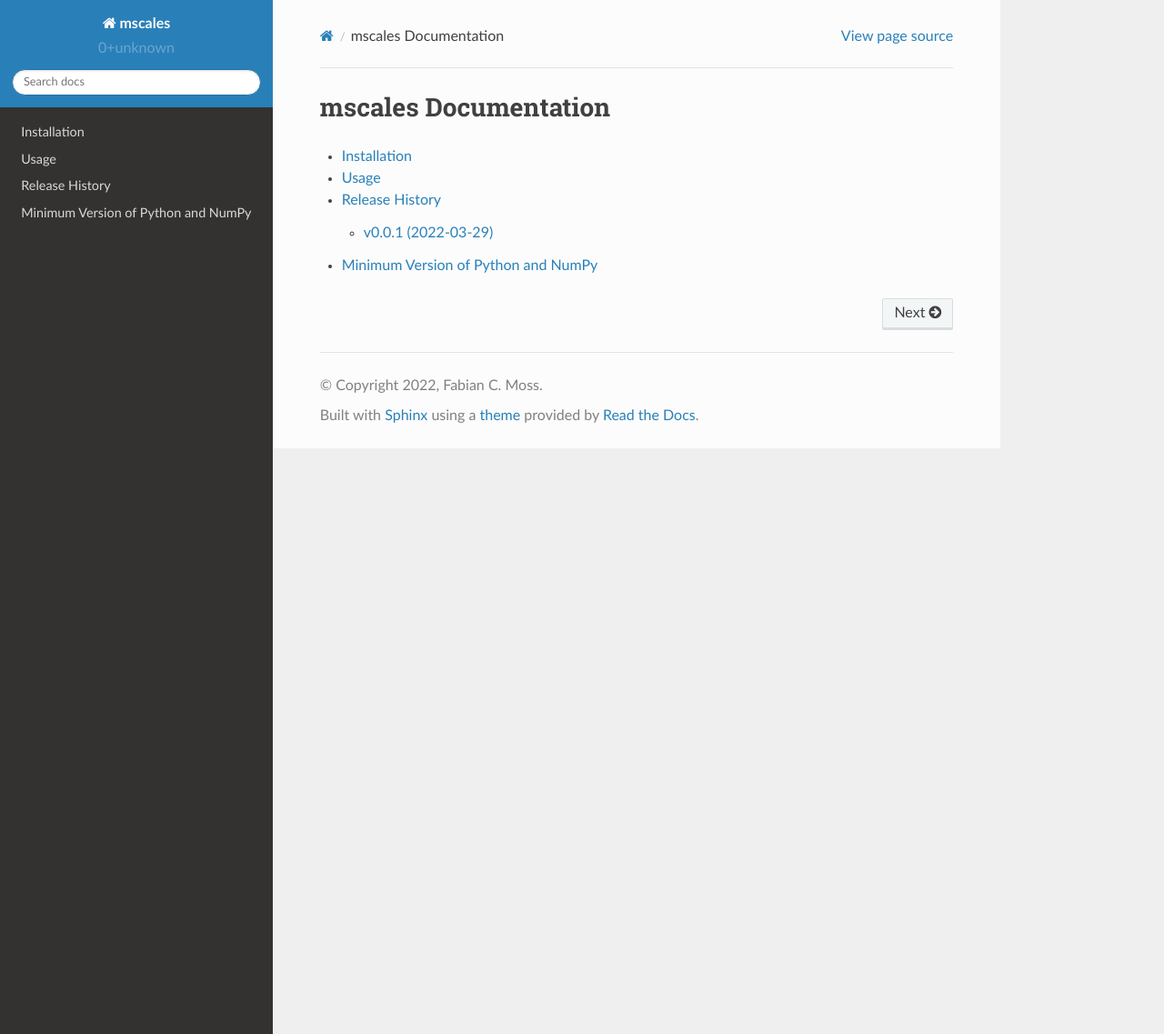
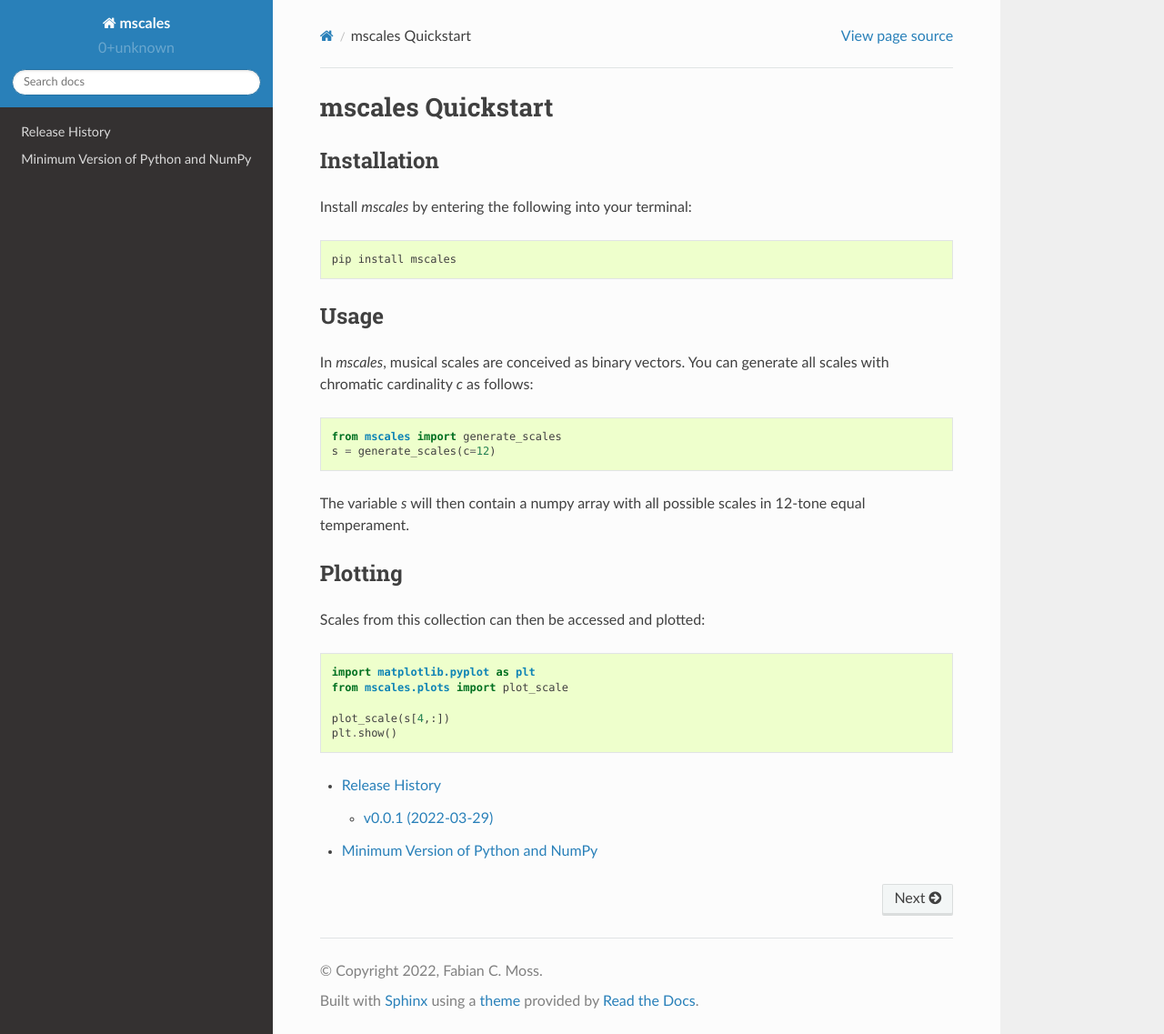
Before and after one commit to fabianmoss/mscales, a Sphinx documentation site: the page built from docs/source/index.rst, in a window 1280 px wide and 1137 px high. Shown: the whole window at 91% size. Built offline with Sphinx 7.4.7 and the Read the Docs theme 2.0.0, drawn with Linux system fonts in a browser that asks for light colours.

Commit message:
update docs: quickstart

```diff
--- a/docs/source/index.rst
+++ b/docs/source/index.rst
@@ -3,13 +3,45 @@
    You can adapt this file completely to your liking, but it should at least
    contain the root `toctree` directive.
 
-mscales Documentation
-=====================
+mscales Quickstart
+==================
+
+Installation
+------------
+
+Install `mscales` by entering the following into your terminal::
+
+   pip install mscales
+
+Usage
+-----
+
+In `mscales`, musical scales are conceived as binary vectors.
+You can generate all scales with chromatic cardinality `c` as follows:
+
+.. code-block:: python
+
+    from mscales import generate_scales
+    s = generate_scales(c=12)
+
+The variable `s` will then contain a numpy array with all possible scales
+in 12-tone equal temperament.
+
+Plotting
+--------
+
+Scales from this collection can then be accessed and plotted:
+
+.. code-block:: python
+
+   import matplotlib.pyplot as plt
+   from mscales.plots import plot_scale
+
+   plot_scale(s[4,:])
+   plt.show()
 
 .. toctree::
    :maxdepth: 2
 
-   installation
-   usage
    release-history
    min_versions
```
Also changed, not shown: docs/source/installation.rst (deleted, +0 -7 lines), docs/source/usage.rst (deleted, +0 -9 lines).
